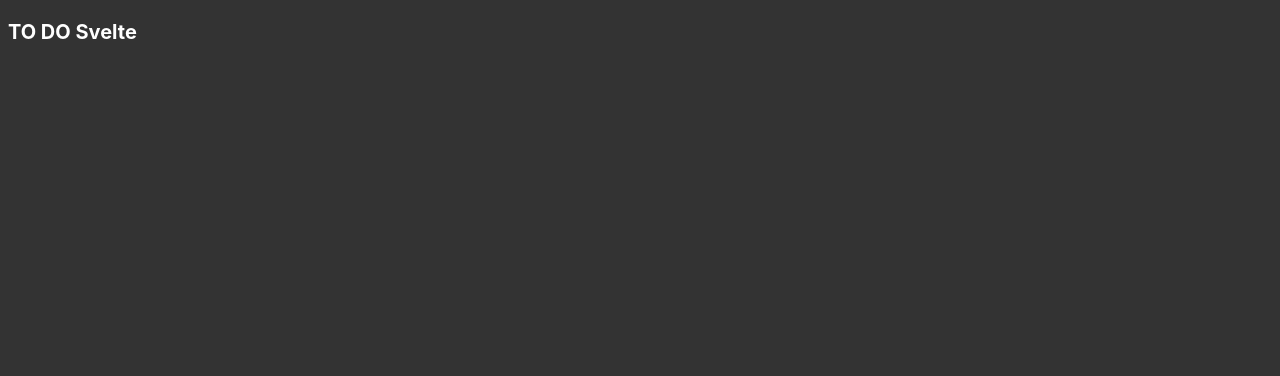
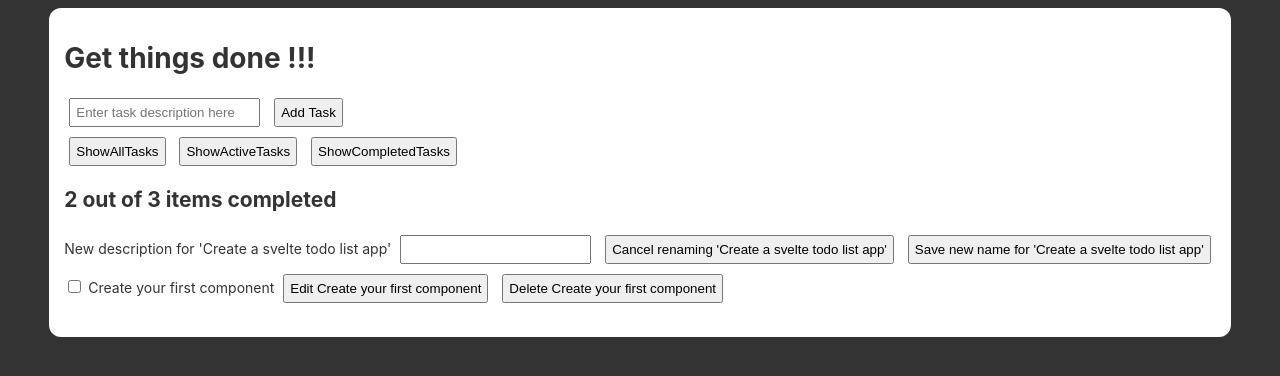
Before and after one commit to ChinmayMoghe/svelte-todo, a Svelte app: page / in a window 1280 px wide. Shown: the top 376 px of the page. Built offline with nearby package versions, Linux system fonts and the light colour scheme.

Commit message:
Todo list changes

```diff
--- a/public/global.css
+++ b/public/global.css
@@ -4,10 +4,11 @@
 *::before,
 *::after {
 	box-sizing: border-box;
+	/* border:0.01px dotted; */
 }
 
 *:focus {
-	outline: 2px dashed #228bec;
+	outline: 1px solid #228bec;
 	outline-offset: 0;
 }
 
@@ -22,9 +23,20 @@ html, body {
 }
 
 body {
+	font-size: 1.4rem;
 	background-color: #333;
 	color:#fff;
 	margin: 0;
 	padding: 8px;
 	font-family: -apple-system, BlinkMacSystemFont, "Segoe UI", Roboto, Oxygen-Sans, Ubuntu, Cantarell, "Helvetica Neue", sans-serif;
 }
+
+input[type='text'],button {
+	padding:5px;
+	margin: 5px;
+}
+
+ul {
+	list-style-type: none;
+	padding:0;
+}
--- a/src/App.svelte
+++ b/src/App.svelte
@@ -5,5 +5,4 @@
 <style>
 
 </style>
-
 <Todos/>
--- a/src/Todos.svelte
+++ b/src/Todos.svelte
@@ -1 +1,75 @@
-<h1>TO DO Svelte</h1>
+<div class="todo_app">
+  <div class="card">
+    <form>
+      <h1>
+        <label for="task-input">Get things done !!!</label>
+      </h1>
+      <input
+        type="text"
+        name="task-input"
+        id="task-input"
+        placeholder="Enter task description here"
+      />
+      <button type="submit">Add Task</button>
+    </form>
+    <div>
+      <button>
+        <span>Show</span><span>All</span><span>Tasks</span>
+      </button>
+      <button>
+        <span>Show</span><span>Active</span><span>Tasks</span>
+      </button>
+      <button>
+        <span>Show</span><span>Completed</span><span>Tasks</span>
+      </button>
+    </div>
+    <h2>2 out of 3 items completed</h2>
+
+    <ul>
+      <li>
+        <form>
+          <label for="task-1"
+            >New description for 'Create a svelte todo list app'</label
+          >
+          <input type="text" name="task-1" id="task-1" />
+          <button>
+            <span>Cancel</span>
+            <span>renaming 'Create a svelte todo list app'</span></button
+          >
+          <button>
+            <span>Save</span>
+            <span>new name for 'Create a svelte todo list app'</span></button
+          >
+        </form>
+      </li>
+      <li>
+        <form>
+          <input type="checkbox" name="task-2" id="task-2" />
+          <label for="task-2">Create your first component</label>
+          <button
+            ><span>Edit</span>
+            <span>Create your first component</span></button
+          >
+          <button
+            ><span>Delete</span>
+            <span>Create your first component</span></button
+          >
+        </form>
+      </li>
+    </ul>
+  </div>
+</div>
+
+<style>
+  .todo_app {
+    display: flex;
+    align-items: center;
+    justify-content: center;
+  }
+  .card {
+    background-color: #fff;
+    color: #333;
+    border-radius: 12px;
+    padding: 15px;
+  }
+</style>
```
